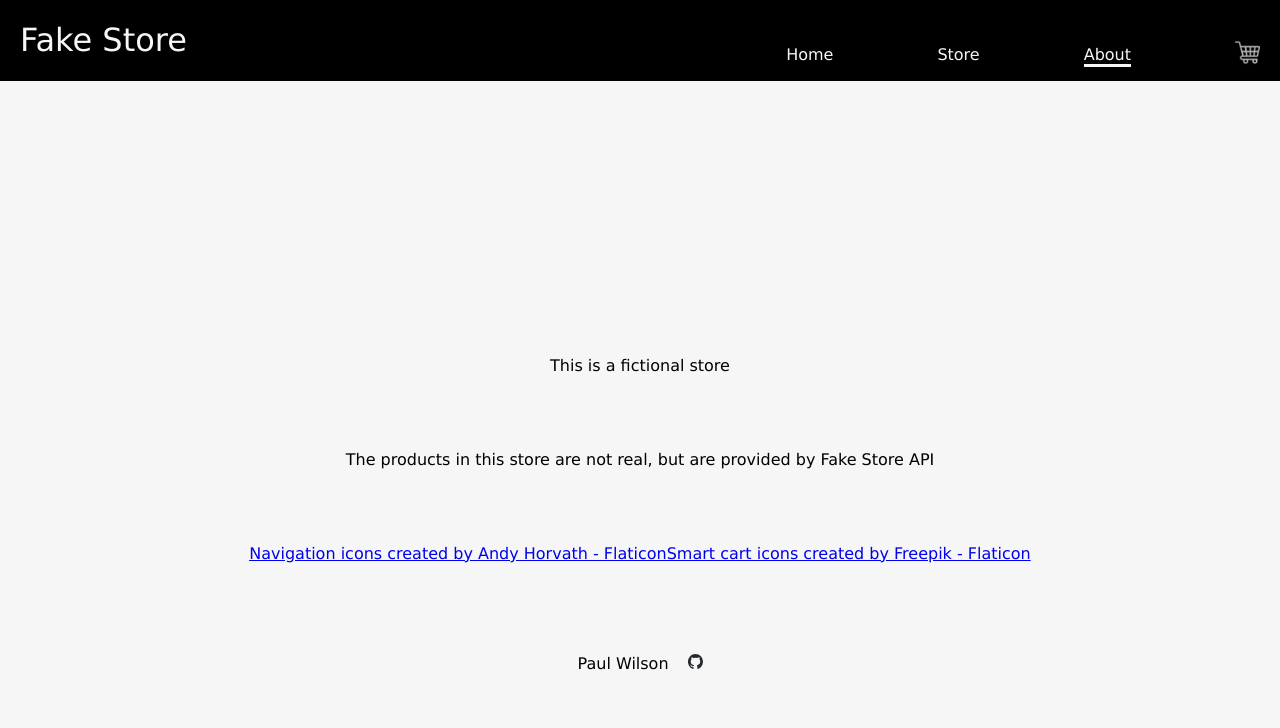
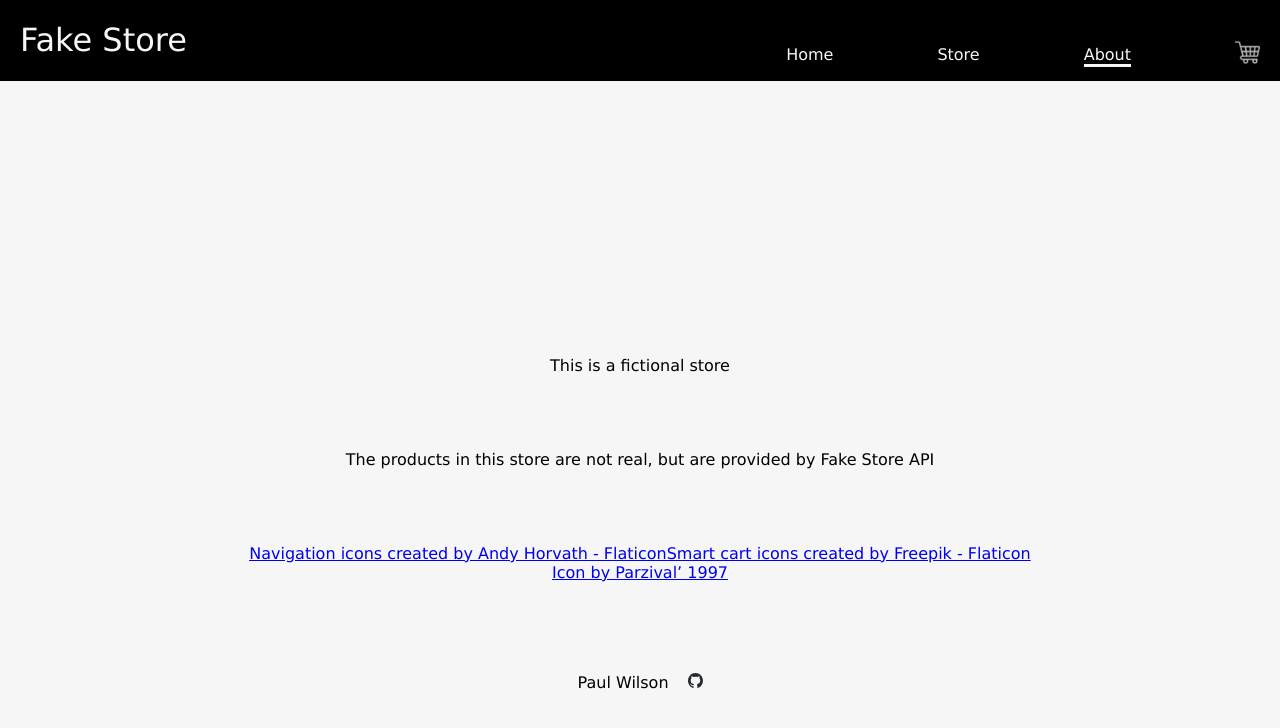
Before and after one commit to paulwilsonr/shoppingCart, a React (Vite) app: page /about in a window 1280 px wide. Shown: the top 728 px of the page. Built offline with nearby package versions, Linux system fonts and the light colour scheme; no server answers.

Commit message:
Add favicon to project

```diff
--- a/index.html
+++ b/index.html
@@ -3,9 +3,9 @@
 
 <head>
   <meta charset="UTF-8" />
-  <!-- <link rel="icon" type="image/svg+xml" href="/vite.svg" /> -->
+  <link rel="icon" type="image/png" href="/assets/online-store_4397506.png" />
   <meta name="viewport" content="width=device-width, initial-scale=1.0" />
-  <title>Shopping Cart</title>
+  <title>Fake Store</title>
 </head>
 
 <body>
--- a/src/pages/AboutPage.jsx
+++ b/src/pages/AboutPage.jsx
@@ -25,6 +25,7 @@ function AboutPage ({ cartArr }) {
           </a>
           Smart cart icons created by Freepik - Flaticon
         </a>
+        <a href="https://www.freepik.com/icon/online-store_4397506">Icon by Parzival’ 1997</a>
         <footer className='aboutText'>
           <p>Paul Wilson</p>
           <a href='https://github.com/paulwilsonr'>
```
Also changed, not shown: public/assets/online-store_4397506.png (added).
